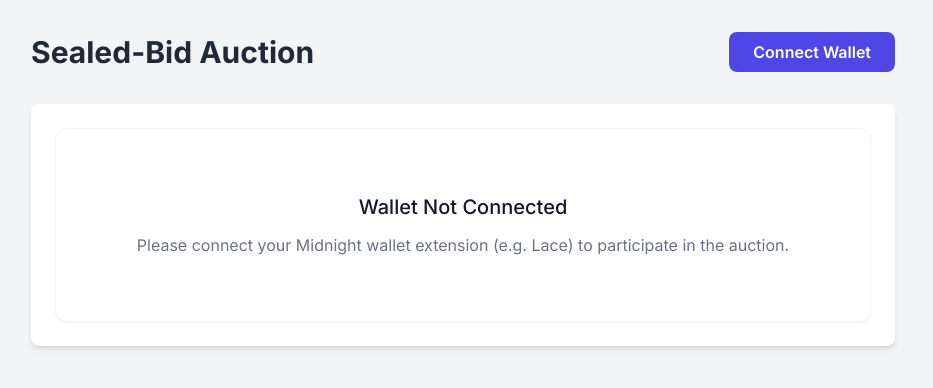
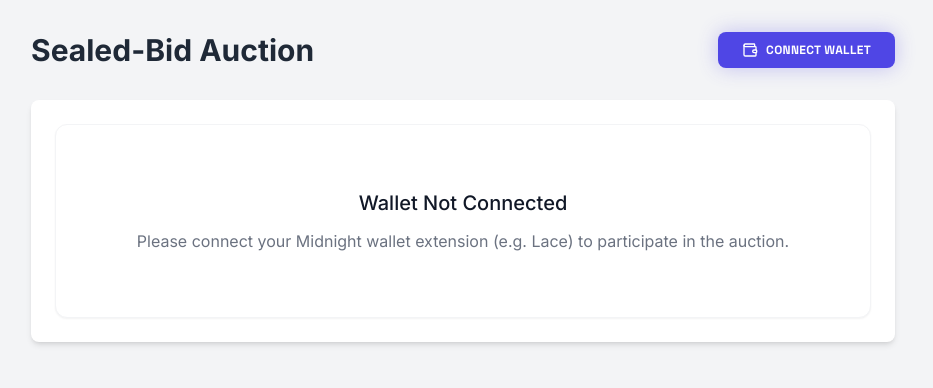
Before and after one commit to efekrbas/midnight-sealed-bid-auction, a React (Vite) app: page / in a window 1280 px wide. Shown: the top 388 px of the page, without its empty margins (177-1110 px from the left). Built offline with nearby package versions, Linux system fonts and the light colour scheme.

Commit message:
feat(ui): redesign WalletConnect with glowing buttons and Framer Motion

```diff
--- a/src/components/WalletConnect.tsx
+++ b/src/components/WalletConnect.tsx
@@ -1,4 +1,6 @@
 import { useMidnight } from '../hooks/useMidnight';
+import { motion } from 'framer-motion';
+import { Wallet, ShieldCheck, LogOut } from 'lucide-react';
 
 export default function WalletConnect() {
   const { isConnected, isConnecting, walletAddress, connect, disconnect } = useMidnight();
@@ -6,17 +8,25 @@ export default function WalletConnect() {
   if (isConnected && walletAddress) {
     const displayAddress = `${walletAddress.slice(0, 8)}...${walletAddress.slice(-6)}`;
     return (
-      <div className="flex items-center gap-4">
-        <span className="text-sm font-medium text-gray-700 bg-gray-100 px-3 py-1.5 rounded-full border border-gray-200">
-          {displayAddress}
-        </span>
+      <motion.div
+        initial={{ opacity: 0, scale: 0.95 }}
+        animate={{ opacity: 1, scale: 1 }}
+        className="flex items-center gap-3"
+      >
+        <div className="flex items-center gap-2 bg-gray-900/80 backdrop-blur-sm border border-emerald/30 px-4 py-2 rounded-lg shadow-[0_0_15px_rgba(16,185,129,0.1)]">
+          <ShieldCheck className="w-4 h-4 text-emerald" />
+          <span className="text-sm font-mono text-emerald">
+            {displayAddress}
+          </span>
+        </div>
         <button
           onClick={disconnect}
-          className="text-sm text-red-600 hover:text-red-700 font-medium px-2 py-1 rounded"
+          className="p-2.5 text-gray-400 hover:text-red-400 hover:bg-red-400/10 rounded-lg transition-colors border border-gray-800 hover:border-red-400/30 bg-gray-900/50"
+          title="Disconnect Wallet"
         >
-          Disconnect
+          <LogOut className="w-4 h-4" />
         </button>
-      </div>
+      </motion.div>
     );
   }
 
@@ -24,18 +34,22 @@ export default function WalletConnect() {
     <button
       onClick={connect}
       disabled={isConnecting}
-      className="bg-indigo-600 hover:bg-indigo-700 text-white font-semibold py-2 px-6 rounded-lg transition-colors disabled:opacity-50 flex items-center gap-2"
+      className="relative group bg-midnight hover:bg-indigo-500 text-white font-mono text-sm font-medium py-2.5 px-6 rounded-lg transition-all duration-300 disabled:opacity-50 flex items-center gap-2 overflow-hidden shadow-[0_0_20px_rgba(79,70,229,0.3)]"
     >
+      <div className="absolute inset-0 w-full h-full bg-gradient-to-r from-transparent via-white/10 to-transparent -translate-x-full group-hover:animate-[shimmer_1.5s_infinite]"></div>
       {isConnecting ? (
         <>
           <svg className="animate-spin h-4 w-4 text-white" xmlns="http://www.w3.org/2000/svg" fill="none" viewBox="0 0 24 24">
             <circle className="opacity-25" cx="12" cy="12" r="10" stroke="currentColor" strokeWidth="4"></circle>
             <path className="opacity-75" fill="currentColor" d="M4 12a8 8 0 018-8V0C5.373 0 0 5.373 0 12h4zm2 5.291A7.962 7.962 0 014 12H0c0 3.042 1.135 5.824 3 7.938l3-2.647z"></path>
           </svg>
-          Connecting...
+          <span className="relative z-10">Connecting...</span>
         </>
       ) : (
-        'Connect Wallet'
+        <>
+          <Wallet className="w-4 h-4 relative z-10" />
+          <span className="relative z-10 tracking-wide uppercase text-xs font-bold">Connect Wallet</span>
+        </>
       )}
     </button>
   );
```
